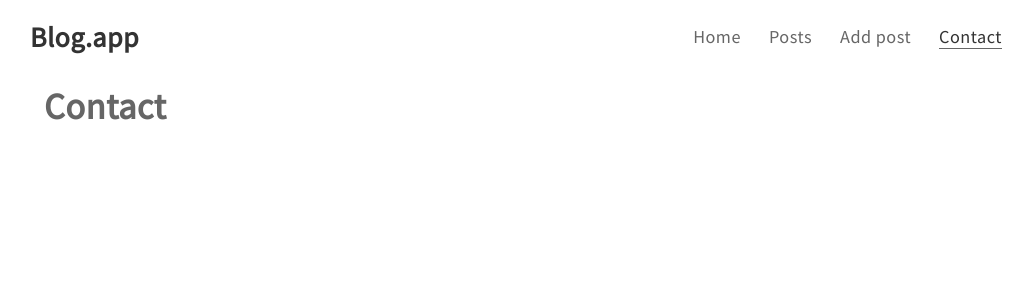
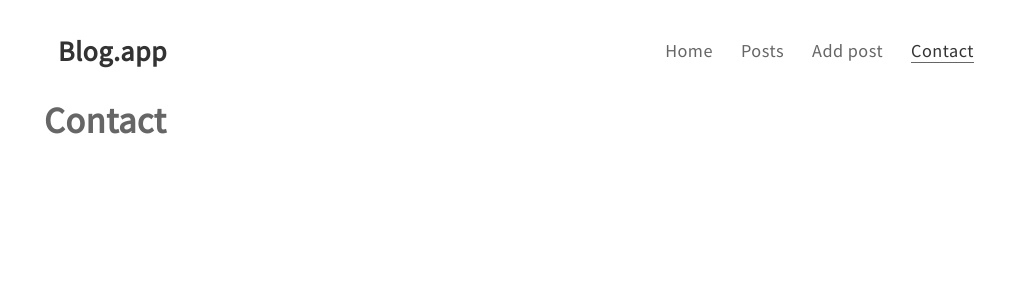
Before and after one commit to kajpawl/blog-mern-stack, a React (Create React App) app in the folder client/: page /contact in a window 1280 px wide. Shown: the top 300 px of the page, without its empty margins (124-1157 px from the left). Built offline with nearby package versions, Linux system fonts and the light colour scheme.

Commit message:
Revert "Change navbar"
This reverts commit c380b1ededdc16eb7199f064a08e33957eb11ce0.

```diff
--- a/client/src/components/features/NavBar/NavBar.js
+++ b/client/src/components/features/NavBar/NavBar.js
@@ -1,25 +1,27 @@
 import React from 'react';
+// import { Link } from 'react-router-dom';
 import Logo from '../../common/Logo/Logo';
 import MainMenu from '../../layout/MainMenu/MainMenu';
 import './NavBar.scss';
 
 class NavBar extends React.Component {
-  state = {
-    links: [
+
+  render() {
+    const links = [
       { path: '/', title: 'Home' },
       { path: '/posts', title: 'Posts' },
       { path: '/posts/new', title: 'Add post' },
       { path: '/contact', title: 'Contact' }
-    ],
-  }
-
-  render() {
-    const { links } = this.state;
+    ];
     return (
-      <nav className="navbar">
+      <div className="nav-bar">
+        {/*// <Link to='/'>Home</Link>
+        // <Link to='/posts'>Posts</Link>
+        // <Link to='/posts/new'>Add post</Link>
+        // <Link to='/contact'>Contact</Link>*/}
         <Logo />
         <MainMenu links={links} />
-      </nav>
+      </div>
     );
   }
 }
--- a/client/src/components/features/NavBar/NavBar.scss
+++ b/client/src/components/features/NavBar/NavBar.scss
@@ -1,7 +1,5 @@
-.navbar {
+.nav-bar {
   display: flex;
   align-items: center;
   justify-content: space-between;
-  flex-wrap: wrap;
-  margin: -14px -28px 0;
 }
```
